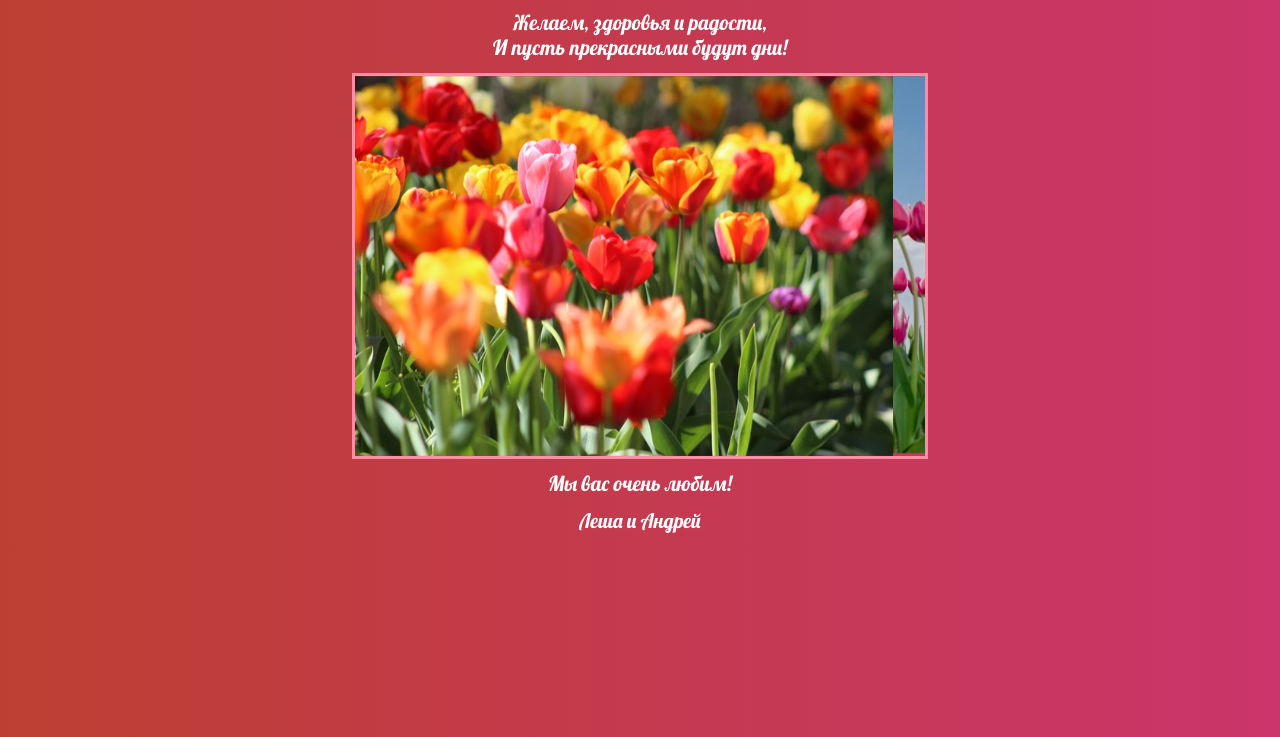
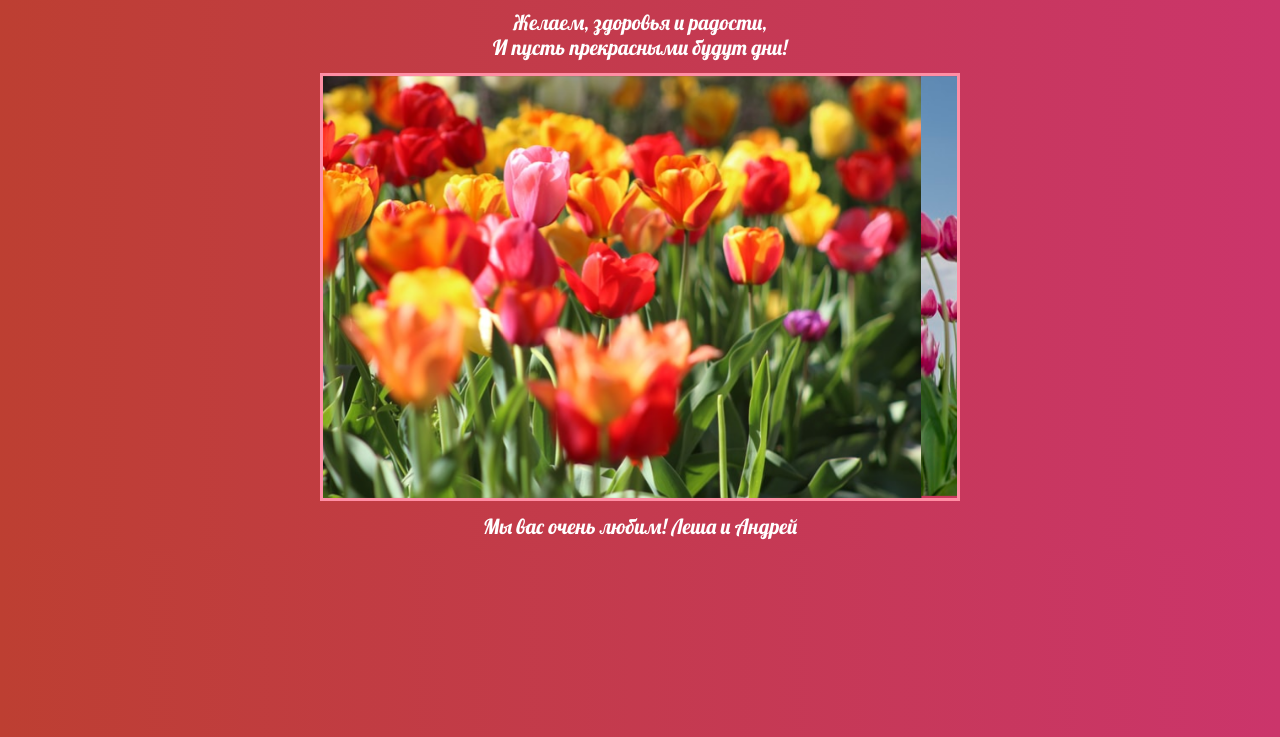
Before and after one commit to AlexKhmurovich/WomanDayWebsite, a plain HTML site: page index.html in a window 1280 px wide. Shown: the part 63-800 px from the top of the page. Drawn offline with nearby package versions, Linux system fonts and the light colour scheme.

Commit message:
changes to index.html and styles where made

```diff
--- a/index.html
+++ b/index.html
@@ -36,8 +36,7 @@
                 </div>
             </div>
         </div>
-        <h2>Мы вас очень любим!</h2>
-        <h3>Леша и Андрей</h3>
+        <h2>Мы вас очень любим! Леша и Андрей</h2>
     </section>
 
 
--- a/style.css
+++ b/style.css
@@ -52,32 +52,12 @@ h2:hover{
 }
 
 
-h3{
-    display: inline-block;
-    color: rgb(255, 255, 255);
-    width: 100%;
-    margin: 2% 0 1% 0;
-    font-size: 20px;
-    text-align: center;
-    transition: 1s;
-}
-
-h3::selection{
-    background-color:rgba(255, 126, 158, 0.6) ;
-}
-
-h3:hover{
-    color: rgb(255, 173, 192);
-}
 
 
 
 @media(max-width:520px){
     h1{
         font-size: 200%;
-    }
-    h3{
-        margin-bottom: 0.5%;
     }
 }
 
@@ -95,8 +75,8 @@ h3:hover{
     }
 
     .carousel {
-        width: 45%;
-        height: 26%;
+        width: 50%;
+        height: 30%;
         margin: 0 auto;
         border: 3px solid rgb(255, 142, 164);
     }
@@ -106,7 +86,4 @@ h3:hover{
           font-size: 1.3em;
     }
 
-      h3{
-          margin: 0% 0 1% 0;
-    }
 }
```
